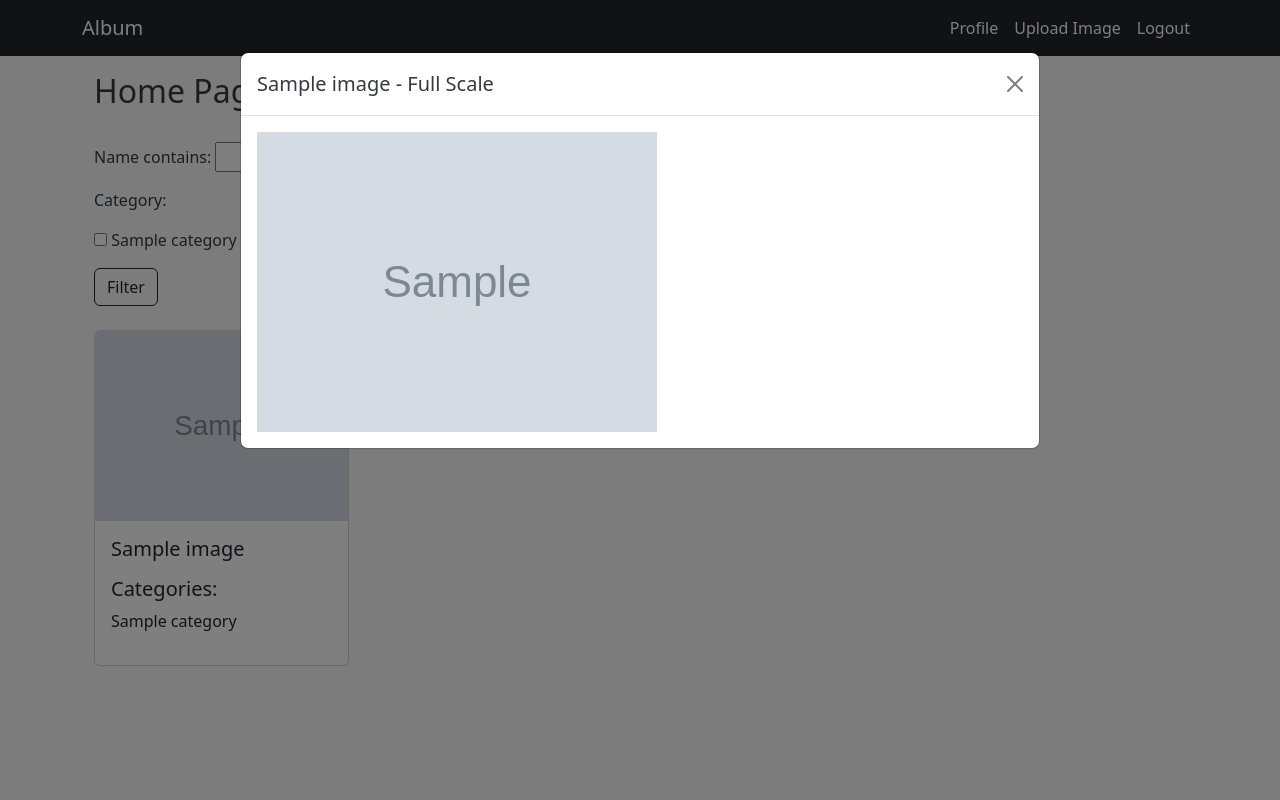
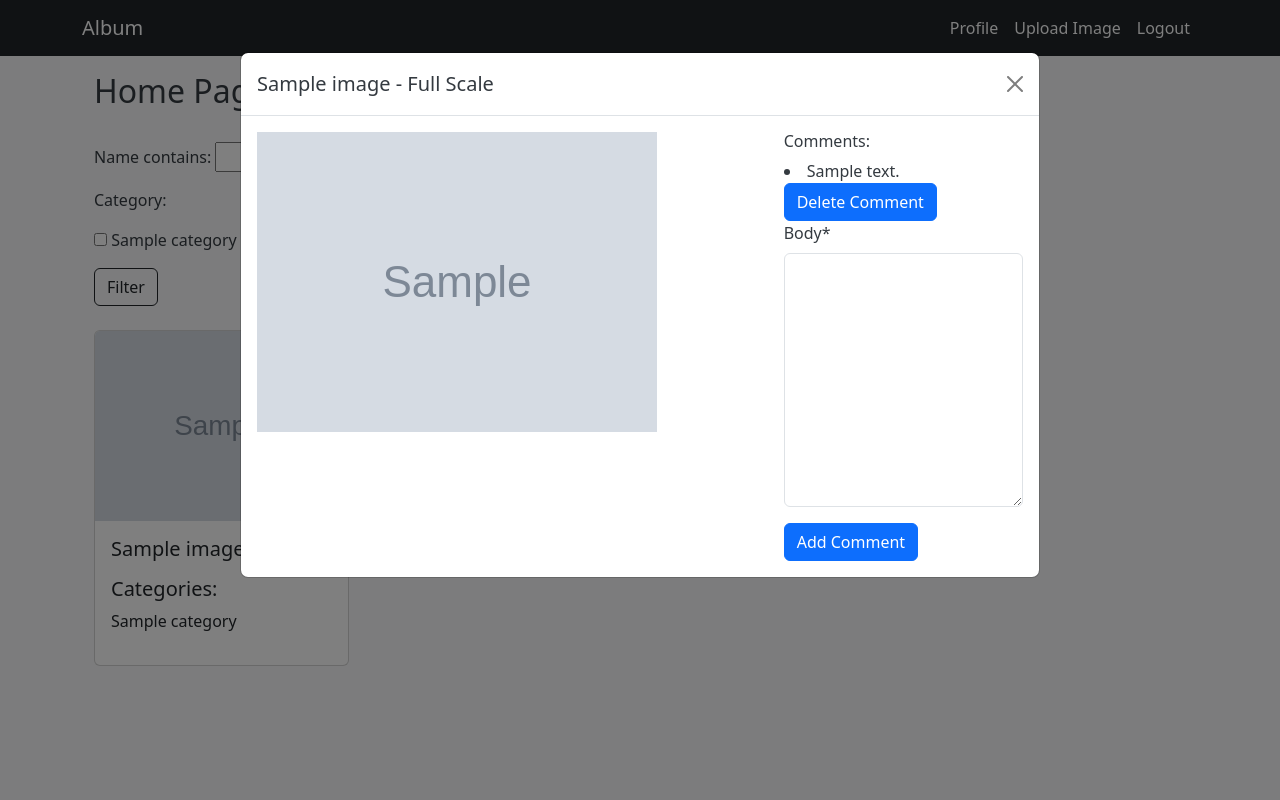
Before and after one commit to MonoSetton/Album_App, a Django app: page / in a window 1280 px wide, after a click that opens the changed part. Run offline with Django 4.2, Linux system fonts and the light colour scheme; a user stored in the database is signed in; tables that the repository leaves empty hold one stand-in row (values such as "Sample post"); grey boxes marked "Sample" are stand-in pictures; some libraries are stand-ins or nearby versions.

Commit message:
Add and delete comments

```diff
--- a/images/admin.py
+++ b/images/admin.py
@@ -1,5 +1,6 @@
 from django.contrib import admin
-from .models import Category, Image
+from .models import Category, Image, Comment
 
 admin.site.register(Category)
 admin.site.register(Image)
+admin.site.register(Comment)
--- a/images/forms.py
+++ b/images/forms.py
@@ -1,6 +1,6 @@
 from django.forms import ModelForm
 from django import forms
-from .models import Image, Category
+from .models import Image, Category, Comment
 
 
 class ImageUploadForm(ModelForm):
@@ -12,3 +12,9 @@ class ImageUploadForm(ModelForm):
         queryset=Category.objects.all(),
         widget=forms.CheckboxSelectMultiple
     )
+
+
+class CommentForm(ModelForm):
+    class Meta:
+        model = Comment
+        fields = ['body']
--- a/images/models.py
+++ b/images/models.py
@@ -12,8 +12,18 @@ class Category(models.Model):
 class Image(models.Model):
     name = models.CharField(max_length=50)
     image = models.ImageField(null=False, blank=False)
+    likes = models.IntegerField(default=0)
     category = models.ManyToManyField(Category)
-    author = models.ForeignKey(User, on_delete=models.CASCADE, )
+    author = models.ForeignKey(User, on_delete=models.CASCADE)
 
     def __str__(self):
         return self.name
+
+
+class Comment(models.Model):
+    body = models.TextField(max_length=350)
+    image = models.ForeignKey(Image, on_delete=models.CASCADE, related_name='comments')
+    author = models.ForeignKey(User, on_delete=models.CASCADE)
+
+    def __str__(self):
+        return self.body
--- a/images/templates/images/home.html
+++ b/images/templates/images/home.html
@@ -1,5 +1,6 @@
 {% extends 'base.html' %}
 {% block title %}Home{% endblock %}
+{% load crispy_forms_tags %}
 {% block content %}
 
 <div class="container mt-4">
@@ -39,7 +40,29 @@
                             <button type="button" class="btn-close" data-bs-dismiss="modal" aria-label="Close"></button>
                         </div>
                         <div class="modal-body">
-                            <img src="{{ image.image.url }}" class="img-fluid" alt="{{ image.name }}">
+                            <div class="row">
+                                <div class="col-md-8">
+                                    <img src="{{ image.image.url }}" class="img-fluid" alt="{{ image.name }}">
+                                </div>
+                                <div class="col-md-4">
+                                    <h6>Comments:</h6>
+                                        {% for comment in image.comments.all %}
+                                            <li>{{ comment }}</li>
+                                            {% if user == comment.author %}
+                                                <form method="post" action="{% url 'delete_comment' comment.id %}">
+                                                    {% csrf_token %}
+                                                    <button type="submit" class="btn btn-primary">Delete Comment</button>
+                                                </form>
+                                            {% endif %}
+                                        {% endfor %}
+
+                                    <form method="post" action="{% url 'add_comment' image.id %}">
+                                        {% csrf_token %}
+                                        {{ form|crispy }}
+                                        <button type="submit" class="btn btn-primary">Add Comment</button>
+                                    </form>
+                                </div>
+                            </div>
                         </div>
                     </div>
                 </div>
--- a/images/urls.py
+++ b/images/urls.py
@@ -6,4 +6,6 @@ urlpatterns = [
     path('', views.home, name='home'),
     path('upload_image', views.upload_image, name='upload_image'),
     path('delete_image/<str:pk>', views.delete_image, name='delete_image'),
+    path('add_comment/<str:pk>', views.add_comment, name='add_comment'),
+    path('delete_comment/<str:pk>', views.delete_comment, name='delete_comment'),
 ]
--- a/images/views.py
+++ b/images/views.py
@@ -1,9 +1,9 @@
 from django.shortcuts import render, redirect
-from .models import Image, Category
 from django.contrib.auth.decorators import login_required
-from .forms import ImageUploadForm
+from .filters import ImageFilter
 from django.core.exceptions import BadRequest
-from .filters import ImageFilter
+from .models import Image, Category, Comment
+from .forms import ImageUploadForm, CommentForm
 
 
 @login_required(login_url='/login')
@@ -14,7 +14,9 @@ def home(request):
     search_filter = ImageFilter(request.GET, queryset=images)
     images = search_filter.qs
 
-    context = {'images': images, 'categories': categories, 'search_filter': search_filter}
+    form = CommentForm
+
+    context = {'images': images, 'categories': categories, 'search_filter': search_filter, 'form': form}
     return render(request, 'images/home.html', context)
 
 
@@ -43,3 +45,21 @@ def delete_image(request, pk):
         return render(request, 'images/delete_image.html', context)
     else:
         raise BadRequest("You do not have permission to see this site")
+
+
+def add_comment(request, pk):
+    if request.method == 'POST':
+        form = CommentForm(request.POST)
+        if form.is_valid():
+            comment = form.save(commit=False)
+            comment.author = request.user
+            comment.image = Image.objects.get(id=pk)
+            form.save()
+            return redirect('/')
+
+
+def delete_comment(request, pk):
+    comment = Comment.objects.get(id=pk)
+    if request.method == 'POST':
+        comment.delete()
+        return redirect('/')
```
Also changed, not shown: images/migrations/0002_image_likes.py (added), images/migrations/0003_comment.py (added).
